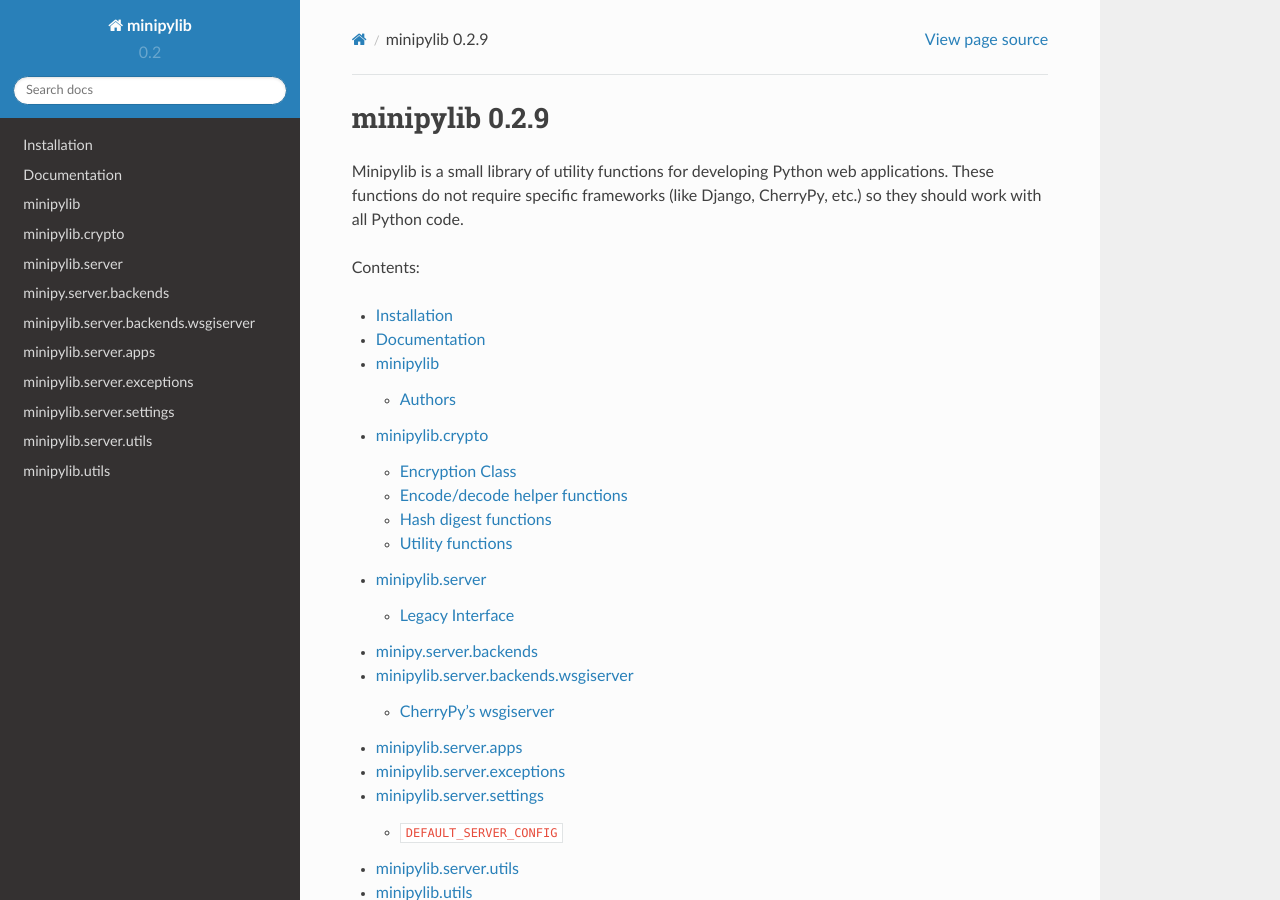
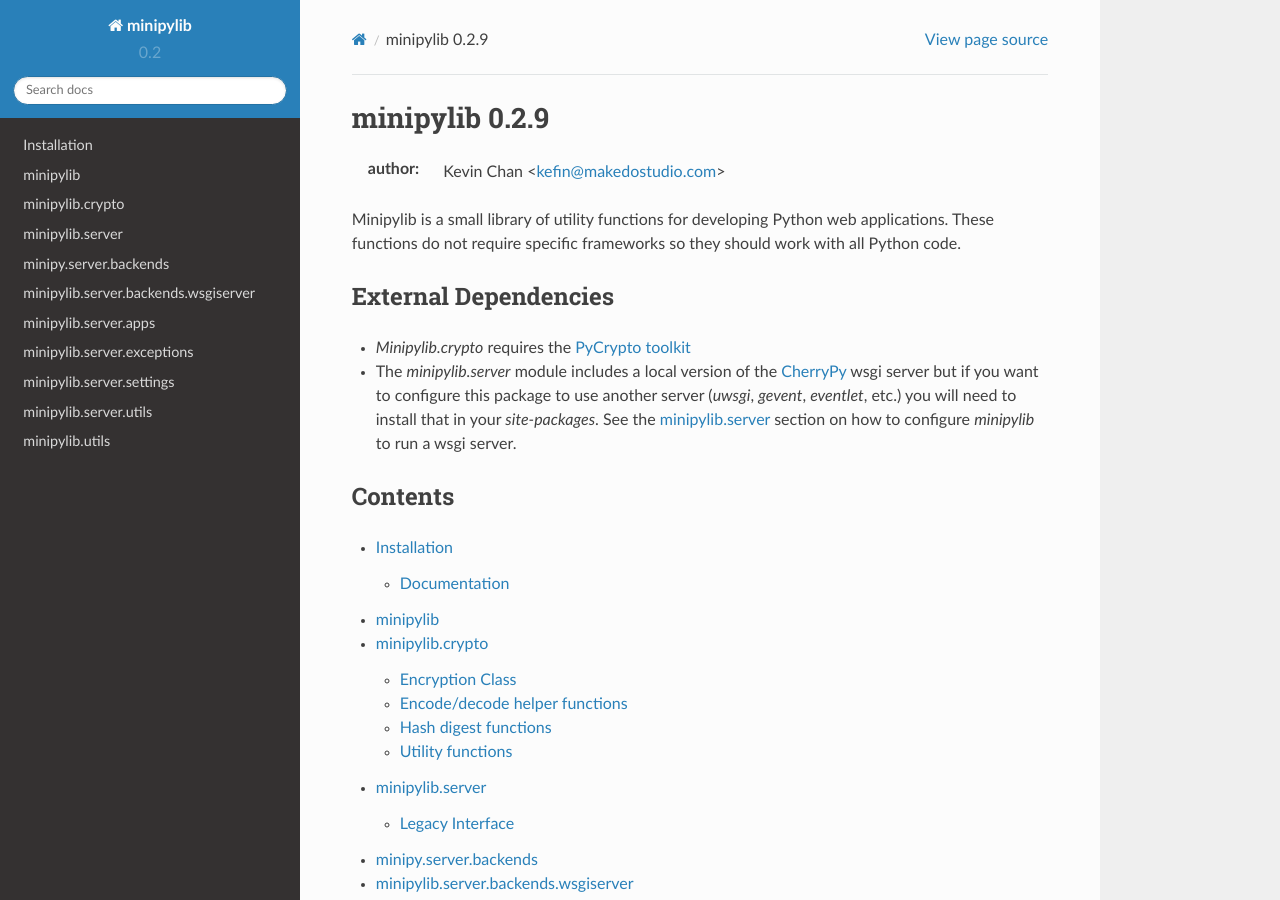
Before and after one commit to kefin/minipylib, a Sphinx documentation site: the page built from docs/source/index.txt, in a window 1280 px wide and 900 px high. Built offline with Sphinx 7.4.7 and the Read the Docs theme 2.0.0, drawn with Linux system fonts in a browser that asks for light colours.

Commit message:
Updated docs.

```diff
--- a/docs/source/index.txt
+++ b/docs/source/index.txt
@@ -6,13 +6,31 @@
 minipylib |release|
 ===================
 
+:author: Kevin Chan <kefin@makedostudio.com>
+
 Minipylib is a small library of utility functions for developing
 Python web applications. These functions do not require specific
-frameworks (like Django, CherryPy, etc.) so they should work with all
-Python code.
+frameworks so they should work with all Python code.
+
+External Dependencies
+---------------------
+
+* *Minipylib.crypto* requires the `PyCrypto toolkit`_
+
+* The *minipylib.server* module includes a local version of the
+  `CherryPy`_ wsgi server but if you want to configure this package to
+  use another server (*uwsgi*, *gevent*, *eventlet*, etc.)  you will
+  need to install that in your *site-packages*. See the
+  :ref:`server` section on how to configure
+  *minipylib* to run a wsgi server.
+
+.. _PyCrypto toolkit: https://www.dlitz.net/software/pycrypto/
+.. _CherryPy: http://www.cherrypy.org
 
 
-Contents:
+
+Contents
+--------
 
 .. toctree::
    :maxdepth: 2
@@ -29,8 +47,9 @@
    minipylib.server.utils
    minipylib.utils
 
+
 Indices and tables
-==================
+------------------
 
 * :ref:`genindex`
 * :ref:`modindex`
```
Also changed, not shown: docs/source/install.txt (+4 -5 lines), docs/source/minipylib.txt (+0 -34 lines).
